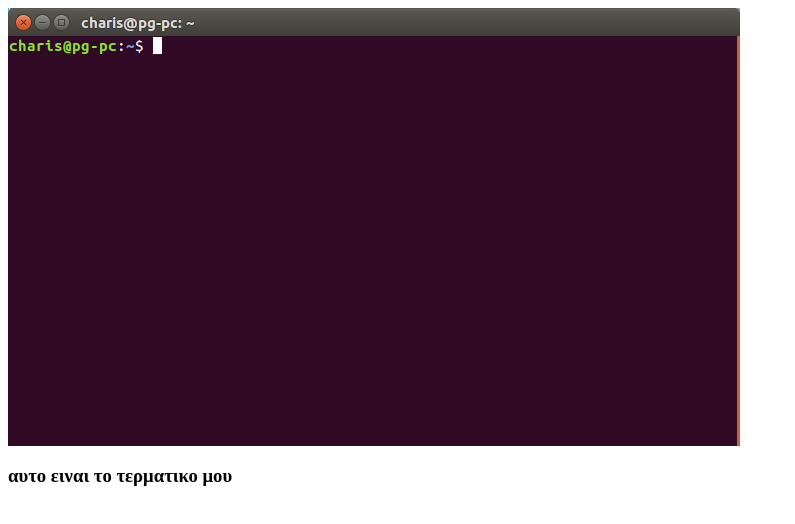
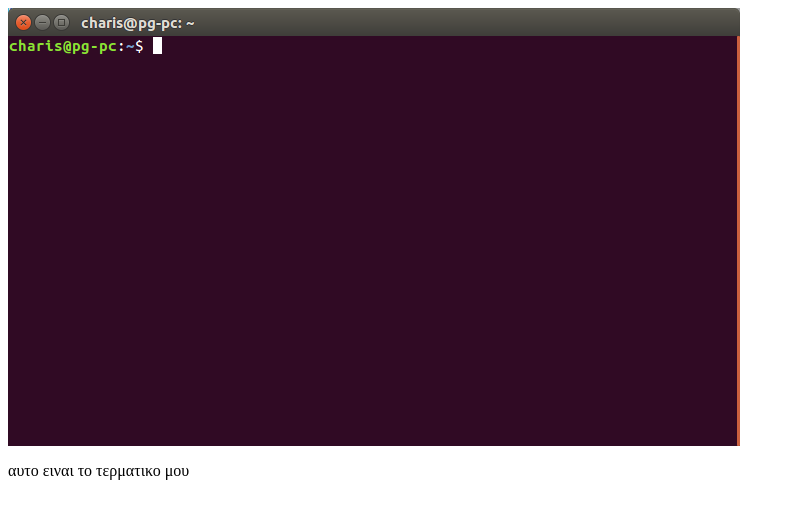
Before and after one commit to black-panther-coyote/termiminal, a plain HTML site: page index.html in a window 1280 px wide. Shown: the whole page, without its empty margins (0-795 px from the left). Drawn offline with Linux system fonts and the light colour scheme.

Commit message:
Update index.html

```diff
--- a/index.html
+++ b/index.html
@@ -14,10 +14,10 @@
 </p>
 
 
-<p><h3>
+<p><h8>
 αυτο ειναι το τερματικο μου
 
-</h3></p>
+</h8></p>
 
 
 
```
